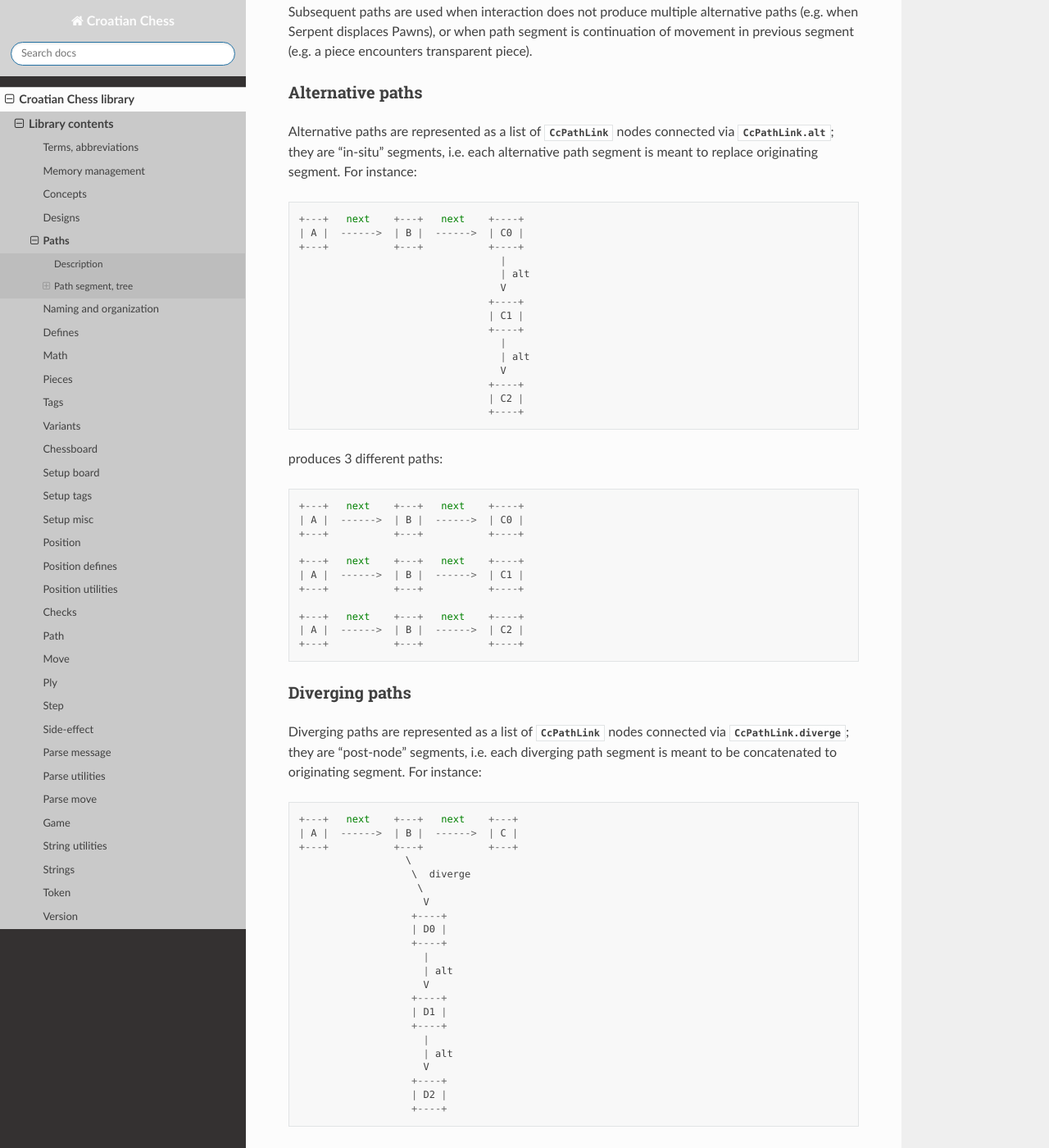
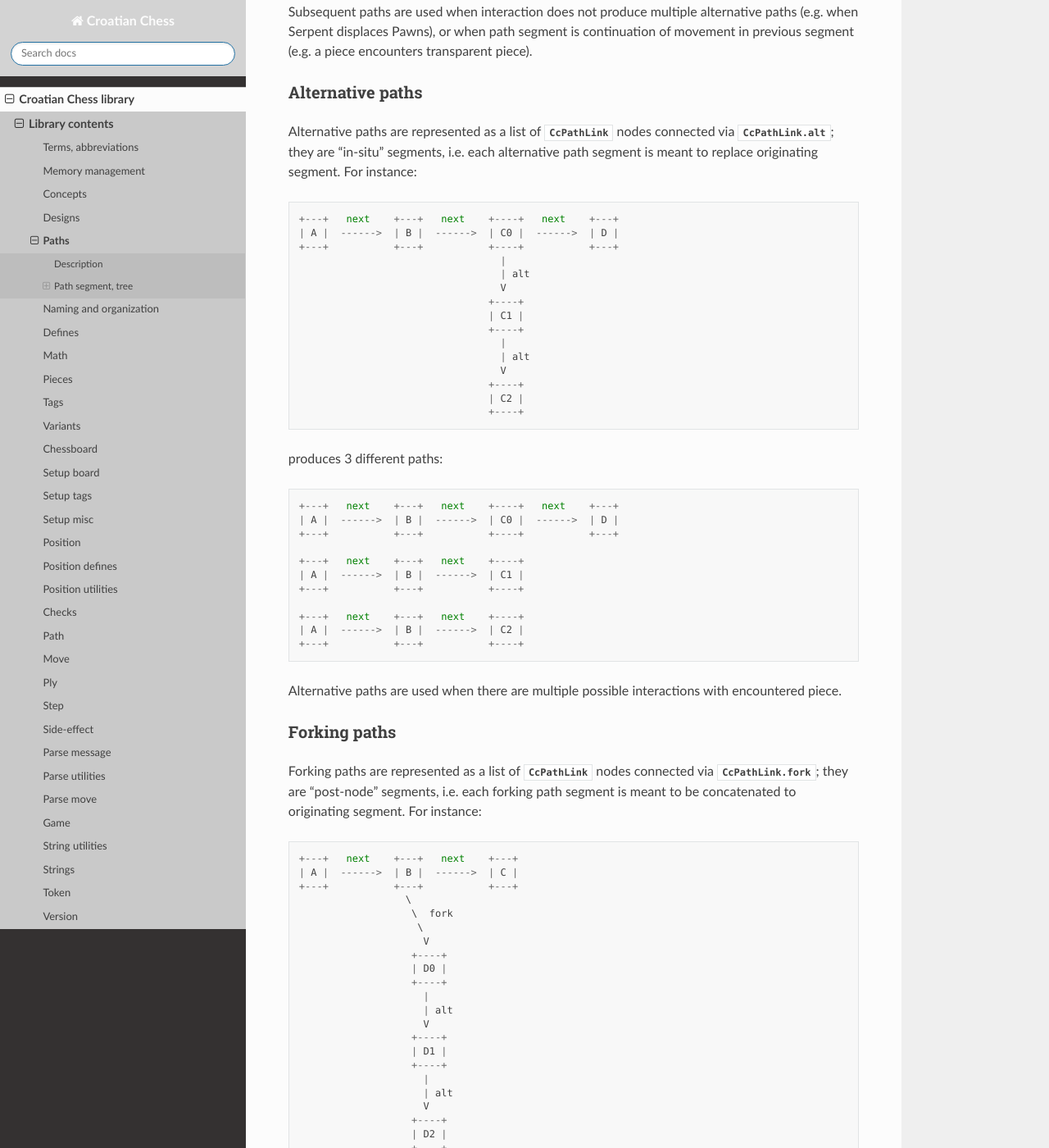
Before and after one commit to mmlacak/crochess, a Sphinx documentation site: the page built from docs/source/libcc/paths.rst, in a window 1280 px wide and 1400 px high, scrolled down 1407 px. Shown: the whole window at 82% size. Built offline with Sphinx 7.4.7 and the Read the Docs theme 3.1.0, drawn with Linux system fonts in a browser that asks for light colours; some of the changed text lies outside the part shown.

Commit message:
Clarified paths, renamed diverging path.

```diff
--- a/docs/source/libcc/paths.rst
+++ b/docs/source/libcc/paths.rst
@@ -87,9 +87,9 @@ Alternative paths are represented as a list of :c:type:`CcPathLink` nodes connec
 via :c:member:`CcPathLink.alt`; they are "in-situ" segments, i.e. each alternative
 path segment is meant to replace originating segment. For instance::
 
-    +---+   next    +---+   next    +----+
-    | A |  ------>  | B |  ------>  | C0 |
-    +---+           +---+           +----+
+    +---+   next    +---+   next    +----+   next    +---+
+    | A |  ------>  | B |  ------>  | C0 |  ------>  | D |
+    +---+           +---+           +----+           +---+
                                       |
                                       | alt
                                       V
@@ -105,9 +105,9 @@ path segment is meant to replace originating segment. For instance::
 
 produces 3 different paths::
 
-    +---+   next    +---+   next    +----+
-    | A |  ------>  | B |  ------>  | C0 |
-    +---+           +---+           +----+
+    +---+   next    +---+   next    +----+   next    +---+
+    | A |  ------>  | B |  ------>  | C0 |  ------>  | D |
+    +---+           +---+           +----+           +---+
 
     +---+   next    +---+   next    +----+
     | A |  ------>  | B |  ------>  | C1 |
@@ -117,20 +117,23 @@ produces 3 different paths::
     | A |  ------>  | B |  ------>  | C2 |
     +---+           +---+           +----+
 
-.. _lbl-libcc-paths-segmenttree-diverging:
+Alternative paths are used when there are multiple possible interactions with
+encountered piece.
 
-Diverging paths
-^^^^^^^^^^^^^^^
+.. _lbl-libcc-paths-segmenttree-forking:
 
-Diverging paths are represented as a list of :c:type:`CcPathLink` nodes connected
-via :c:member:`CcPathLink.diverge`; they are "post-node" segments, i.e. each diverging
+Forking paths
+^^^^^^^^^^^^^
+
+Forking paths are represented as a list of :c:type:`CcPathLink` nodes connected
+via :c:member:`CcPathLink.fork`; they are "post-node" segments, i.e. each forking
 path segment is meant to be concatenated to originating segment. For instance::
 
     +---+   next    +---+   next    +---+
     | A |  ------>  | B |  ------>  | C |
     +---+           +---+           +---+
                       \
-                       \  diverge
+                       \  fork
                         \
                          V
                        +----+
@@ -169,11 +172,14 @@ also produces::
     | A |  ------>  | B |  ------>  | D2 |
     +---+           +---+           +----+
 
-Note that :c:member:`CcPathLink.diverge` link was used only once, all other
+Note that :c:member:`CcPathLink.fork` link was used only once, all other
 alternative paths after divergence are linked via :c:member:`CcPathLink.alt`.
 
-It is possible to have subsequent nodes use :c:member:`CcPathLink.diverge` link,
+It is possible to have subsequent nodes use :c:member:`CcPathLink.fork` link,
 if all their path segments end with divergence.
+
+Forking paths are used after divergence; and also to host multiple, independent
+paths from a starting position.
 
 .. _lbl-libcc-paths-segmenttree-complete:
 
@@ -186,37 +192,37 @@ from those nodes, in order in which they were visited.
 
 For instance, this path in a path-tree::
 
-    +---+  next   +---+   alt    +---+   diverge    +---+
-    | A | ------> | B |  ----->  | C |  --------->  | D |
-    +---+         +---+          +---+              +---+
+    +---+  next   +---+   alt    +---+   fork    +---+
+    | A | ------> | B |  ----->  | C |  ------>  | D |
+    +---+         +---+          +---+           +---+
 
-      |             |              |                  |
-      | steps       | steps        | steps            | steps
-      |             |              |                  |
-      V             V              V                  V
+      |             |              |               |
+      | steps       | steps        | steps         | steps
+      |             |              |               |
+      V             V              V               V
 
-    +----+        +----+         +----+             +----+
-    | a0 |        | b0 |         | c0 |             | d0 |
-    +----+        +----+         +----+             +----+
-      |             |              |                  |
-      | next        | next         | next             | next
-      V             V              V                  V
-    +----+        +----+         +----+             +----+
-    | a1 |        | b1 |         | c1 |             | d1 |
-    +----+        +----+         +----+             +----+
-      |             |              |                  |
-      | next        | next         | next             | next
-      V             V              V                  V
+    +----+        +----+         +----+          +----+
+    | a0 |        | b0 |         | c0 |          | d0 |
+    +----+        +----+         +----+          +----+
+      |             |              |               |
+      | next        | next         | next          | next
+      V             V              V               V
+    +----+        +----+         +----+          +----+
+    | a1 |        | b1 |         | c1 |          | d1 |
+    +----+        +----+         +----+          +----+
+      |             |              |               |
+      | next        | next         | next          | next
+      V             V              V               V
 
-      :             :              :                  :
-      :             :              :                  :
+      :             :              :               :
+      :             :              :               :
 
-      |             |              |                  |
-      | next        | next         | next             | next
-      V             V              V                  V
-    +----+        +----+         +----+             +----+
-    | an |        | bn |         | cn |             | dn |
-    +----+        +----+         +----+             +----+
+      |             |              |               |
+      | next        | next         | next          | next
+      V             V              V               V
+    +----+        +----+         +----+          +----+
+    | an |        | bn |         | cn |          | dn |
+    +----+        +----+         +----+          +----+
 
 gives a complete ply with steps ordered like so::
 
```
